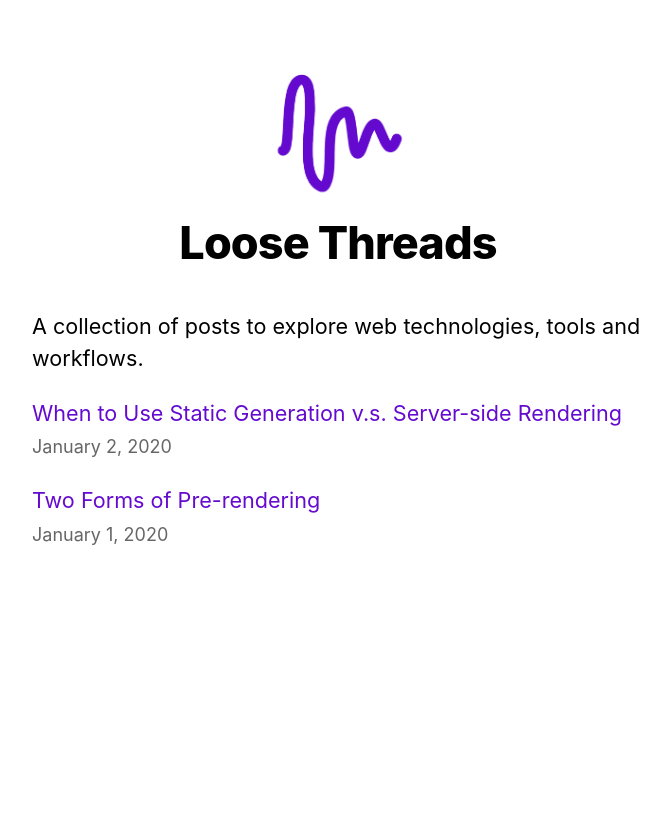
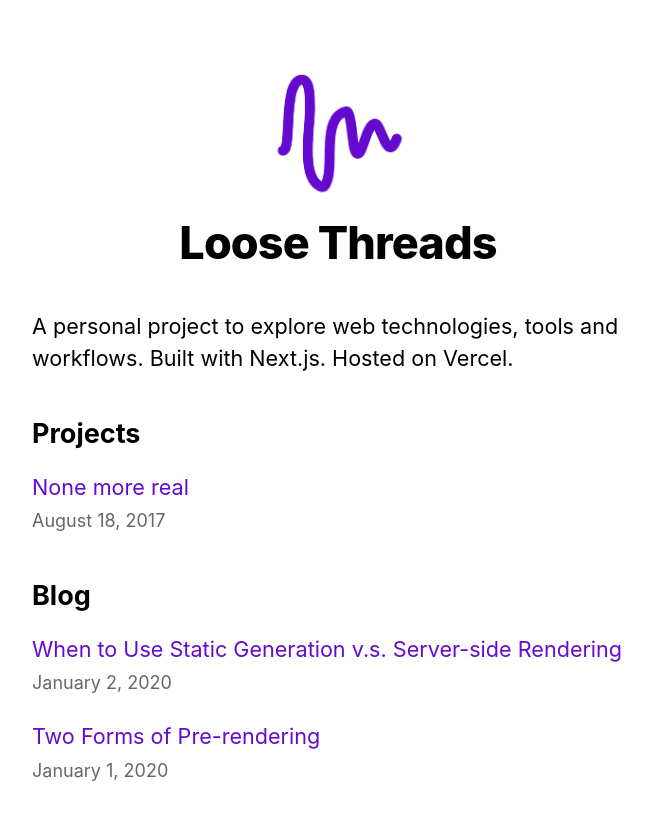
Before and after one commit to wemhr30/realthreads-nextjs-blog, a Next.js app: page / in a window 1280 px wide. Shown: the top 820 px of the page, without its empty margins (302-972 px from the left). Built offline with nearby package versions, Linux system fonts and the light colour scheme.

Commit message:
add images

```diff
--- a/pages/index.js
+++ b/pages/index.js
@@ -22,9 +22,26 @@ export default function Home({allPostsData}) {
         <title>{siteTitle}</title>
       </Head>
       <section className={utilStyles.headingMd}>
-        <p>A collection of posts to explore web technologies, tools and workflows.</p>
+        <p>A personal project to explore web technologies, tools and workflows. Built with Next.js. Hosted on Vercel.</p>
       </section>
+
       <section className={`${utilStyles.headingMd} ${utilStyles.padding1px}`}>
+      <h2 className={utilStyles.headingLg}>Projects</h2>
+        <ul className={utilStyles.list}>
+          <li className={utilStyles.listItem} key='1'>
+              <Link href='/projects/none-more-real'>
+                <a>None more real</a>
+              </Link>
+              <br />
+              <small className={utilStyles.lightText}>
+                <Date dateString= '2017-08-18'/>
+              </small>
+            </li>
+        </ul>
+      </section>
+
+      <section className={`${utilStyles.headingMd} ${utilStyles.padding1px}`}>
+      <h2 className={utilStyles.headingLg}>Blog</h2>
         <ul className={utilStyles.list}>
           {allPostsData.map(({ id, date, title }) => (
             <li className={utilStyles.listItem} key={id}>
```
Also changed, not shown: pages/projects/none-more-real.js (added, +34 -0 lines), posts/pre-rendering.md (+2 -0 lines), posts/ssg-ssr.md (+2 -0 lines), public/vercel.svg (deleted), 1 other file (tests, documents, lock files or other folders).
